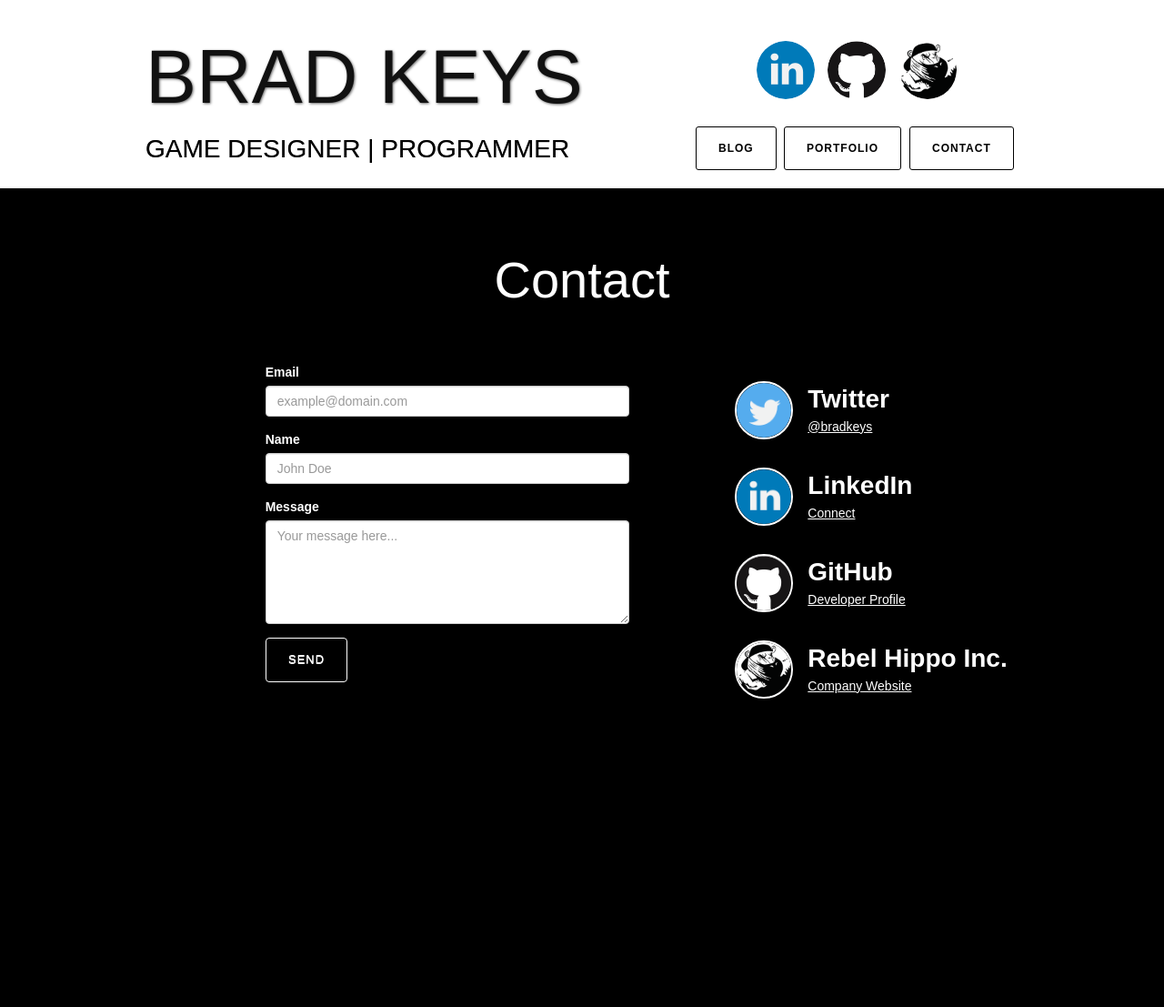
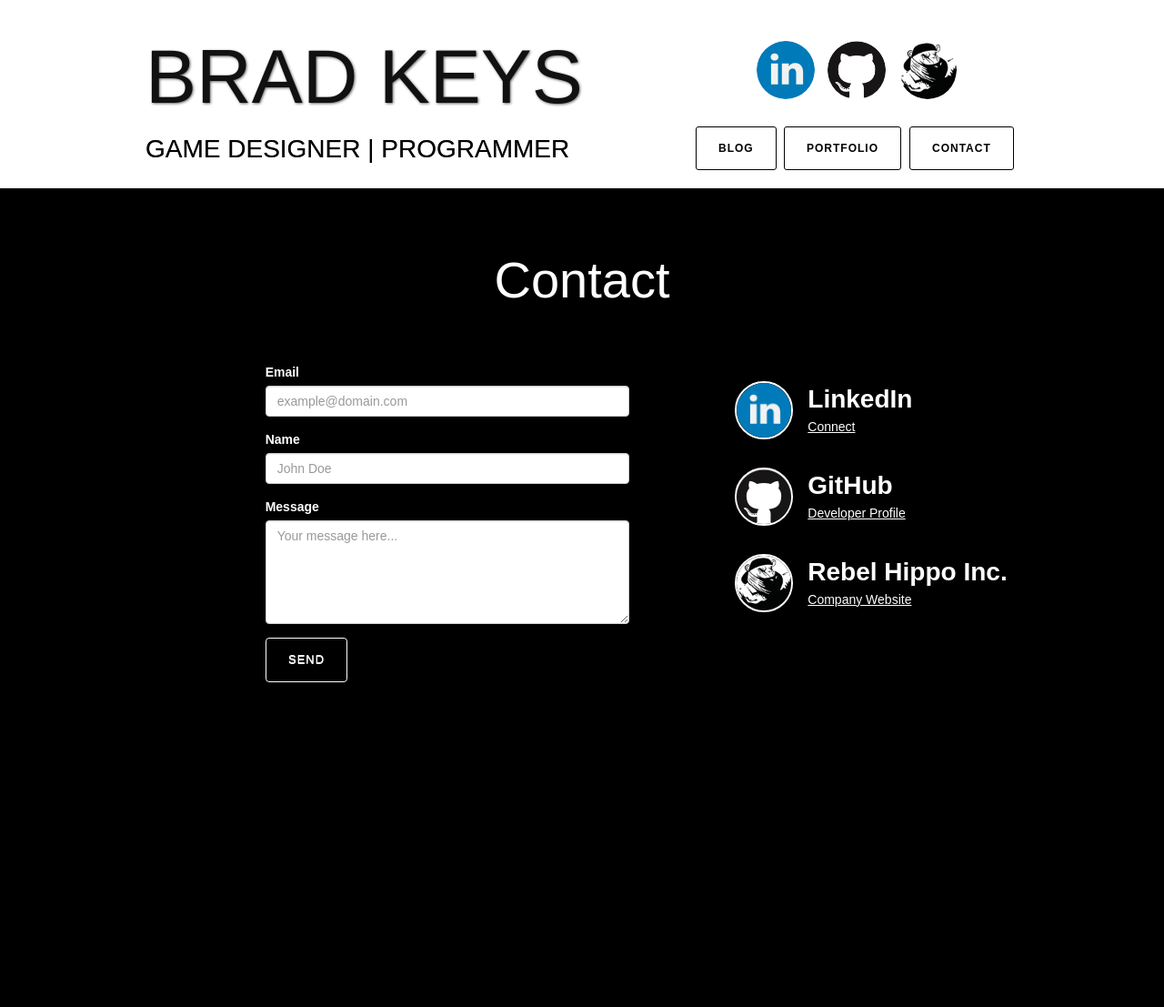
Before and after one commit to bradkeys/bradkeys.com, a Jekyll site: the page built from contact.html, in a window 1280 px wide. Shown: the whole page at 91% size. Built offline with Jekyll 4.4.1, drawn with Linux system fonts in a browser that asks for light colours; nearby versions of some CDN libraries.

Commit message:
Remove Twitter from contact page

```diff
--- a/contact.html
+++ b/contact.html
@@ -27,19 +27,6 @@ title: Contact
         </div>
         <div class="col-sm-4 col-sm-offset-1">
             <div class="info">
-                <div class="row">
-                    <div class="col-xs-2">
-                        <a class="hvr-grow" href="https://twitter.com/bradkeys">
-                            <img src="/img/icon_twitter.png" />
-                        </a>
-                    </div>
-                    <div class="col-xs-10">
-                        <span class="type">Twitter</span>
-                        <span class="data">
-                            <a href="https://twitter.com/bradkeys">@bradkeys</a>
-                        </span>
-                    </div>
-                </div>
                 <div class="row">
                     <div class="col-xs-2">
                         <a class="hvr-grow" href="https://www.linkedin.com/in/bradkeys/">
```
